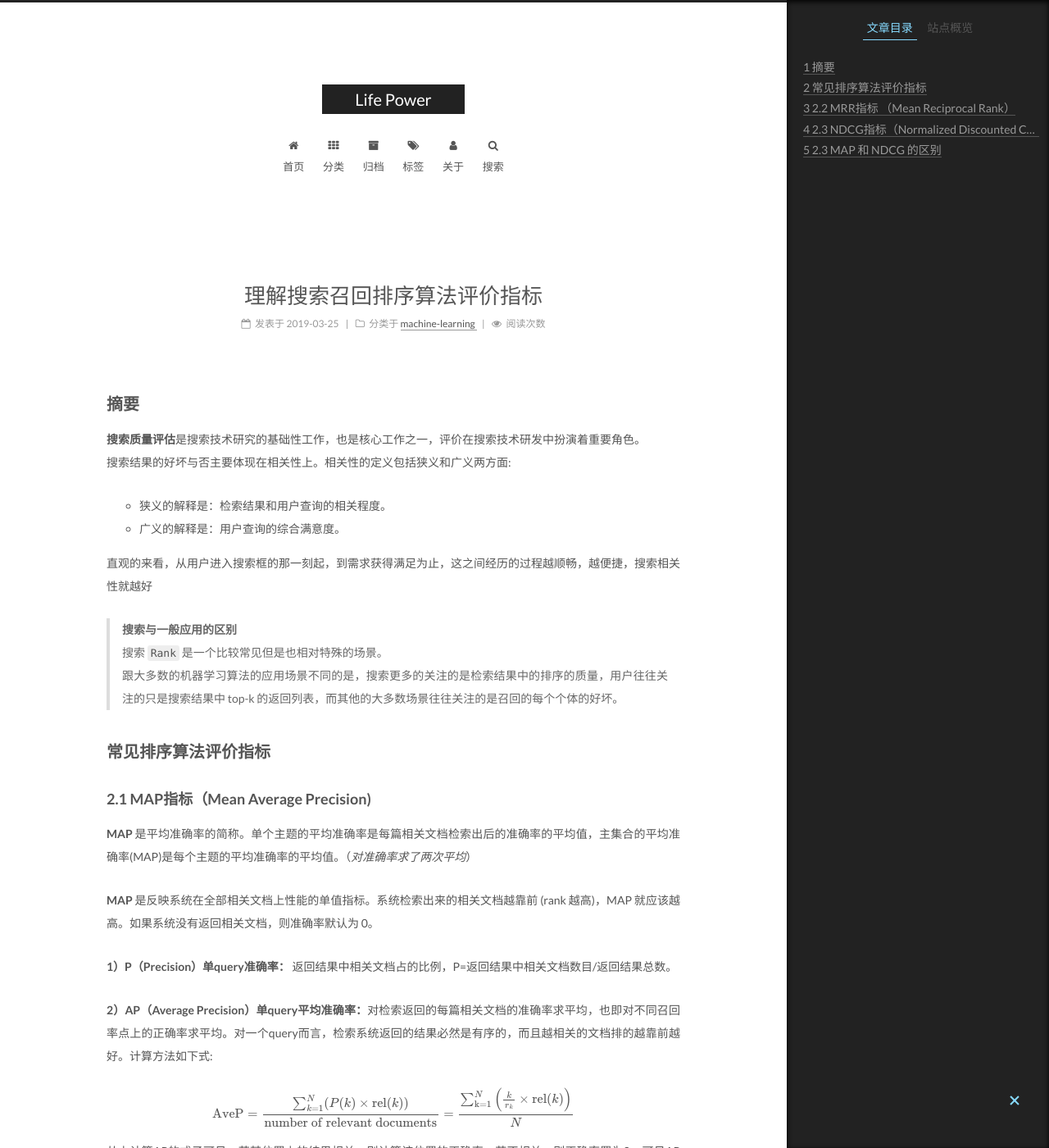
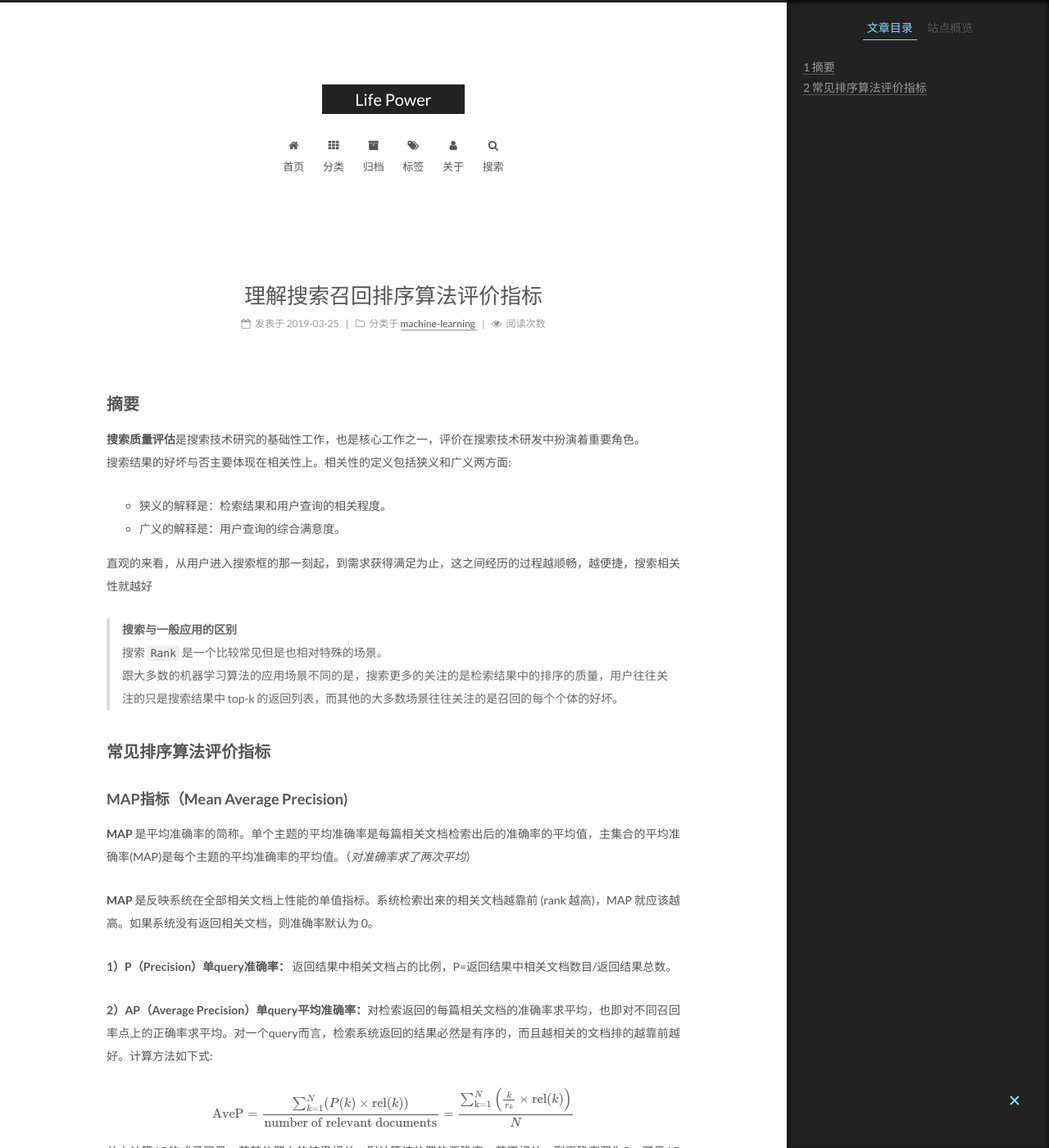
Before and after one commit to lifower525/lifower525.github.io, a Jekyll site: the page built from _posts/machine-learning/2019-03-25-understanding-recall-and-sorting-algorithm-evaluation-indicators.md, in a window 1280 px wide and 1400 px high. Shown: the whole window at 82% size. Built offline with Jekyll 4.4.1, drawn with Linux system fonts in a browser that asks for light colours; formulas are drawn with MathJax 3; some of the changed text lies outside the part shown.

Commit message:
Update blog
Signed-off-by: lihongyuan02 <lihy931125@gmail.com>

```diff
--- a/_posts/machine-learning/2019-03-25-understanding-recall-and-sorting-algorithm-evaluation-indicators.md
+++ b/_posts/machine-learning/2019-03-25-understanding-recall-and-sorting-algorithm-evaluation-indicators.md
@@ -21,7 +21,7 @@ tags: [Rank,MAP,MRR,NDCG]
 
 ## 常见排序算法评价指标
 
-### 2.1 MAP指标（Mean Average Precision)
+### MAP指标（Mean Average Precision)
 
 **MAP** 是平均准确率的简称。单个主题的平均准确率是每篇相关文档检索出后的准确率的平均值，主集合的平均准确率(MAP)是每个主题的平均准确率的平均值。（*对准确率求了两次平均*）
 
@@ -50,7 +50,7 @@ $$
 >某系统对于主题1检索出4个相关网页，其rank分别为1, 2, 4, 7；对于主题2检索出3个相关网页，其rank分别为1, 3, 5。
 >对于主题1，平均准确率为(1/1+2/2+3/4+4/7)/4=0.83。对于主题2，平均准确率为(1/1+2/3+3/5+0+0)/5=0.45。则MAP= (0.83+0.45)/2=0.64。
 
-## 2.2 MRR指标 （Mean Reciprocal Rank）
+### MRR指标 （Mean Reciprocal Rank）
 
 MRR是平均倒数排名法的简称。计算针对一组查询检索第一相关文档的排名倒数的平均值。
 
@@ -71,18 +71,18 @@ $$
 > **MRR计算实例**
 > 测试集总共有两个query，如在系统对第一个query返回的检索列表中，用户点选了位置为2的条目，而对于第二个query点选的位置为4的条目，则该系统的MRR=(1/2+1/4)/2=3/8。
 
-## 2.3 NDCG指标（Normalized Discounted Cumulative Gain）
+### NDCG指标（Normalized Discounted Cumulative Gain）
 
 NDCG 翻译为：归一化折损累计增益
 
-### 通俗理解NDCG
+#### 通俗理解NDCG
 
 * 搜索返回的列表中，每一项设置一个相关性的评分值，通常这些评分值是一个非负数。这就是Gain（增益）。此外，对于某些没有用户反馈相关性的项，我们通常设置其增益为0。
 * 把这些相关性分数相加，也就是Cumulative Gain（累积增益）。
 * 为了让排名越靠前的结果越能影响最后的结果，也就是增益越高，因此，在把这些分数相加之前，我们将每项除以一个递增的数（通常是该项位置的对数值），也就是折损值，并得到DCG。
 * 搜索结果随着检索词的不同，返回的数量是不一致的，而DCG是一个累加的值，没法针对两个不同的搜索结果进行比较，因此需要归一化处理，最终得到 NDCG
 
-### NDCG计算实例
+#### NDCG计算实例
 
 按照$NDCG$的方法，首先需要对搜索返回列表中（通常是Top-K）的每个条目按照符合用户预期的程度进行评价，我们这里把预期的程度分为以下几个级别：
 
@@ -122,7 +122,7 @@ $$
 
 实际打分标注按照用户的判断进行，如果列表中没有最符合用户预期时，可以没有最高分，比如可以都是低于5分的打分。
 
-## 2.3 MAP 和 NDCG 的区别
+### MAP 和 NDCG 的区别
 
 > MAP认为是二元相关性（一个项是感兴趣的或者不感兴趣的），而NDCG允许以实数形式进行相关性打分
 
```
